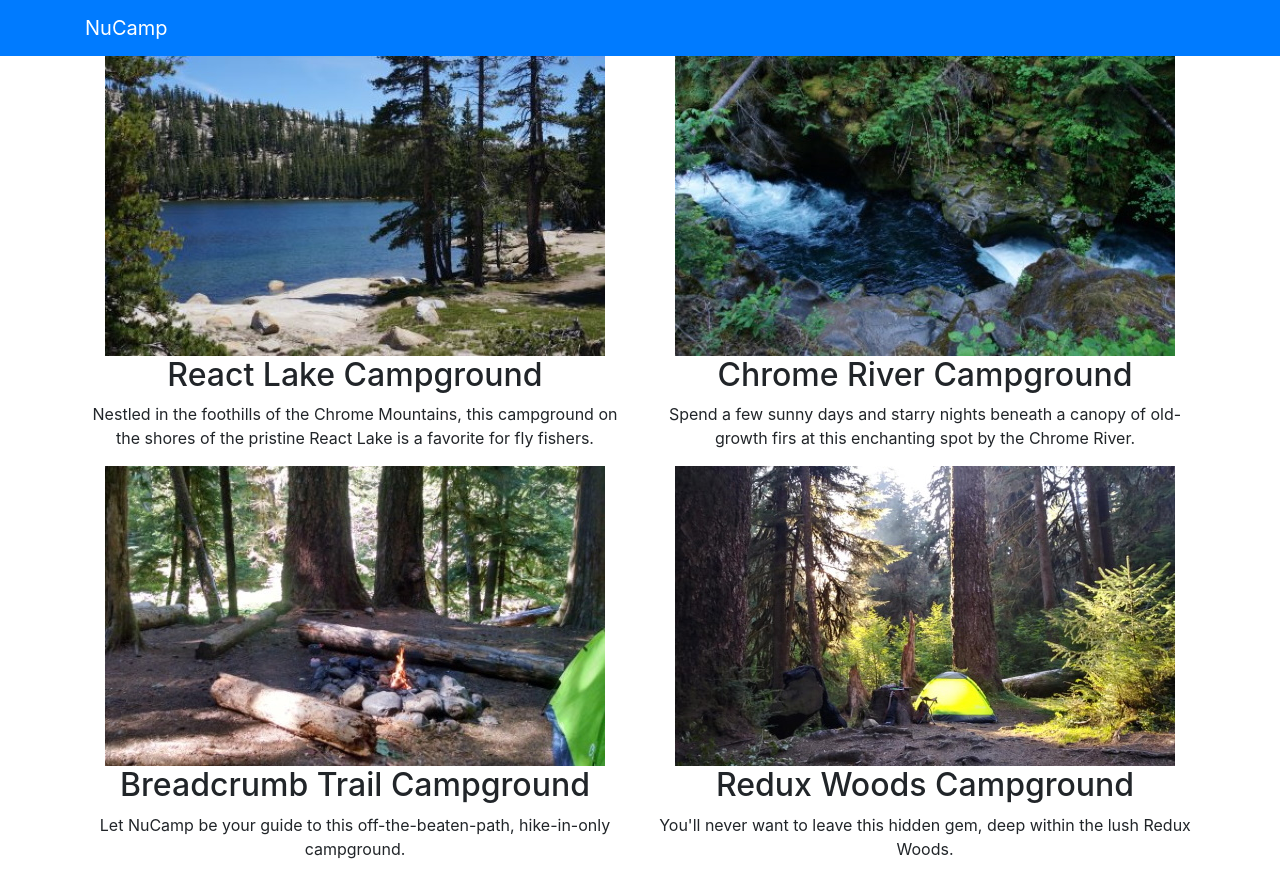
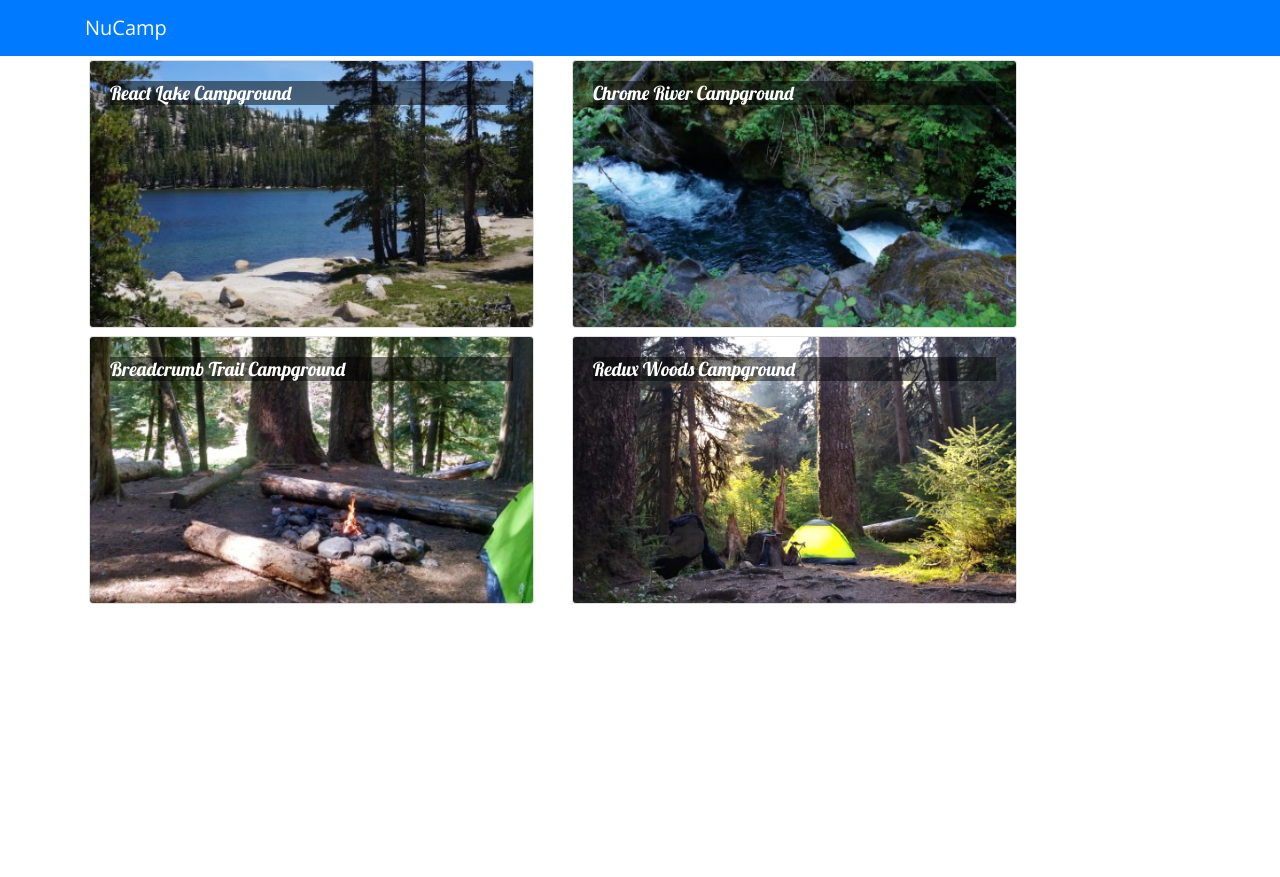
Before and after one commit to bowen227/React_NewCampSite, a React (Create React App) app: page / in a window 1280 px wide. After the commit the page ends 800 px from the top, so only its background shows below. Built offline with nearby package versions, Linux system fonts and the light colour scheme.

Commit message:
Moved state up, added new fonts, updated styles, added onClick to cards to display more information about the campsites

```diff
--- a/package.json
+++ b/package.json
@@ -13,6 +13,8 @@
     "react-popper": "1.3.6",
     "react-scripts": "4.0.3",
     "reactstrap": "8.5.1",
+    "typeface-lobster": "^1.1.13",
+    "typeface-open-sans": "^1.1.13",
     "web-vitals": "^1.0.1"
   },
   "scripts": {
--- a/src/App.css
+++ b/src/App.css
@@ -1,38 +1,13 @@
-.App {
-  text-align: center;
+
+body {
+  font-family: "Open Sans", sans-serif;
 }
 
-.App-logo {
-  height: 40vmin;
-  pointer-events: none;
+.card-title {
+  font: 500 1.2rem "Lobster", cursive;
 }
 
-@media (prefers-reduced-motion: no-preference) {
-  .App-logo {
-    animation: App-logo-spin infinite 20s linear;
-  }
+.card-img-overlay .card-title {
+  color: white;
+  background-color: rgba(0, 0, 0, 0.5);
 }
-
-.App-header {
-  background-color: #282c34;
-  min-height: 100vh;
-  display: flex;
-  flex-direction: column;
-  align-items: center;
-  justify-content: center;
-  font-size: calc(10px + 2vmin);
-  color: white;
-}
-
-.App-link {
-  color: #61dafb;
-}
-
-@keyframes App-logo-spin {
-  from {
-    transform: rotate(0deg);
-  }
-  to {
-    transform: rotate(360deg);
-  }
-}
--- a/src/App.js
+++ b/src/App.js
@@ -2,8 +2,15 @@
 import { Component } from 'react';
 import { Navbar, NavbarBrand } from 'reactstrap';
 import Directory from './components/DirectoryComponent';
+import { CAMPSITES } from './shared/campsites';
 
 class App extends Component {
+    constructor(props) {
+        super(props);
+        this.state = {
+            campsites: CAMPSITES
+        };
+    }
     render() {
         return (
             <div className="App">
@@ -12,7 +19,7 @@
                     <NavbarBrand href="/">NuCamp</NavbarBrand>
                 </div>
                 </Navbar>
-                <Directory />
+                <Directory campsites={this.state.campsites} />
             </div>
         );
     }
--- a/src/components/DirectoryComponent.js
+++ b/src/components/DirectoryComponent.js
@@ -1,49 +1,42 @@
 import { Component } from 'react';
+import { Card, CardImg, CardImgOverlay, CardText, CardBody, CardTitle } from 'reactstrap';
 
 class Directory extends Component {
     constructor(props) {
         super(props);
         this.state = {
-            campsites: [
-                {
-                    id: 0,
-                    name: 'React Lake Campground',
-                    image: 'assets/images/react-lake.jpg',
-                    elevation: 1233,
-                    description: "Nestled in the foothills of the Chrome Mountains, this campground on the shores of the pristine React Lake is a favorite for fly fishers."
-                },
-                {
-                  id: 1,
-                  name: 'Chrome River Campground ',
-                  image: 'assets/images/chrome-river.jpg',
-                  elevation: 877,
-                  description: "Spend a few sunny days and starry nights beneath a canopy of old-growth firs at this enchanting spot by the Chrome River."
-                },
-                {
-                    id: 2,
-                    name: 'Breadcrumb Trail Campground',
-                    image: 'assets/images/breadcrumb-trail.jpg',
-                    elevation: 2901,
-                    description: "Let NuCamp be your guide to this off-the-beaten-path, hike-in-only campground."
-                },
-                {
-                    id: 3,
-                    name: 'Redux Woods Campground',
-                    image: 'assets/images/redux-woods.jpg',
-                    elevation: 42,
-                    description: "You'll never want to leave this hidden gem, deep within the lush Redux Woods."
-                }
-            ]
+            selectedCampsite: null
         };
     }
 
+    onCampsiteSelect(campsite) {
+        this.setState({selectedCampsite: campsite});
+    }
+
+    renderSelectedCampsite(campsite) {
+        if (campsite) {
+            return (
+                <Card>
+                    <CardImg top src={campsite.image} alt={campsite.name} />
+                    <CardTitle>{campsite.name}</CardTitle>
+                    <CardText>{campsite.description}</CardText>
+                </Card>
+            );
+        }
+
+        return <div />;
+    }
+
     render() {
-        const directory = this.state.campsites.map(campsite => {
+        const directory = this.props.campsites.map(campsite => {
             return (
-                <div key={campsite.id} className="col">
-                    <img src={campsite.image} alt={campsite.name}></img>
-                    <h2>{campsite.name}</h2>
-                    <p>{campsite.description}</p>
+                <div key={campsite.id} className="col-md-5 m-1">
+                    <Card onClick={() => this.onCampsiteSelect(campsite)}>
+                        <CardImg width="100%" src={campsite.image} alt={campsite.name} />
+                        <CardImgOverlay>
+                            <CardTitle>{campsite.name}</CardTitle>
+                        </CardImgOverlay>
+                    </Card>
                 </div>
             );
         });
@@ -53,6 +46,11 @@
                 <div className="row">
                     {directory}
                 </div>
+                <div className="row">
+                    <div className="col-md-5 m-1">
+                        {this.renderSelectedCampsite(this.state.selectedCampsite)}
+                    </div>
+                </div>
             </div>
         );
     }
--- a/src/index.js
+++ b/src/index.js
@@ -1,9 +1,11 @@
 import React from 'react';
 import ReactDOM from 'react-dom';
 import './index.css';
-import App from './App';
 import reportWebVitals from './reportWebVitals';
 import 'bootstrap/dist/css/bootstrap.min.css';
+import 'typeface-lobster';
+import 'typeface-open-sans';
+import App from './App';
 
 
 ReactDOM.render(
--- /dev/null
+++ b/src/shared/campsites.js
@@ -0,0 +1,178 @@
+export const CAMPSITES = [
+    {
+        id: 0,
+        name: 'React Lake Campground',
+        image: 'assets/images/react-lake.jpg',
+        elevation: 1233,
+        description: "Nestled in the foothills of the Chrome Mountains, this campground on the shores of the pristine React Lake is a favorite for fly fishers.",
+        comments: [
+            {
+                id: 0,
+                rating: 5,
+                text: "What a magnificent view!",
+                author: "Tinus Lorvaldes",
+                date: "2018-10-25T16:30Z"
+            },
+            {
+                id: 1,
+                rating: 4,
+                text: "The campground was beautiful, but the bugs could bite sometimes.",
+                author: "Brennen Ech",
+                date: "2017-06-17T03:33Z"
+            },
+            {
+                id: 2,
+                rating: 5,
+                text: "I caught a world-record-breaking trout here on my last visit.",
+                author: "McKenzie Sebastian",
+                date: "2019-02-18T18:12Z"
+            },
+            {
+                id: 3,
+                rating: 5,
+                text: "A wonderful place to reconnect with nature.",
+                author: "Jordan Runn",
+                date: "2019-08-04T20:11Z"
+            },
+            {
+                id: 4,
+                rating: 4,
+                text: "The stars at night were magnificent!",
+                author: "Ann Dabramov",
+                date: "2018-07-23T19:44Z"
+            }
+        ]
+    },
+    {
+        id: 1,
+        name:'Chrome River Campground ',
+        image: 'assets/images/chrome-river.jpg',
+        elevation: 877,
+        description: "Spend a few sunny days and starry nights beneath a canopy of old-growth firs at this enchanting spot by the Chrome River.",
+        comments: [
+            {
+                id: 0,
+                rating: 5,
+                text: "What a magnificent view!",
+                author: "Tinus Lorvaldes",
+                date: "2018-10-25T16:30Z"
+            },
+            {
+                id: 1,
+                rating: 4,
+                text: "The campground was beautiful, but the bugs could bite sometimes.",
+                author: "Brennen Ech",
+                date: "2017-06-17T03:33Z"
+            },
+            {
+                id: 2,
+                rating: 5,
+                text: "I caught a world-record-breaking trout here on my last visit.",
+                author: "McKenzie Sebastian",
+                date: "2019-02-18T18:12Z"
+            },
+            {
+                id: 3,
+                rating: 5,
+                text: "A wonderful place to reconnect with nature.",
+                author: "Jordan Runn",
+                date: "2019-08-04T20:11Z"
+            },
+            {
+                id: 4,
+                rating: 4,
+                text: "The stars at night were magnificent!",
+                author: "Ann Dabramov",
+                date: "2018-07-23T19:44Z"
+            }
+        ]
+    },
+    {
+        id: 2,
+        name:'Breadcrumb Trail Campground',
+        image: 'assets/images/breadcrumb-trail.jpg',
+        elevation: 2901,
+        description: "Let NuCamp be your guide to this off-the-beaten-path, hike-in-only campground.",
+        comments: [
+            {
+                id: 0,
+                rating: 5,
+                text: "What a magnificent view!",
+                author: "Tinus Lorvaldes",
+                date: "2018-10-25T16:30Z"
+            },
+            {
+                id: 1,
+                rating: 4,
+                text: "The campground was beautiful, but the bugs could bite sometimes.",
+                author: "Brennen Ech",
+                date: "2017-06-17T03:33Z"
+            },
+            {
+                id: 2,
+                rating: 5,
+                text: "I caught a world-record-breaking trout here on my last visit.",
+                author: "McKenzie Sebastian",
+                date: "2019-02-18T18:12Z"
+            },
+            {
+                id: 3,
+                rating: 5,
+                text: "A wonderful place to reconnect with nature.",
+                author: "Jordan Runn",
+                date: "2019-08-04T20:11Z"
+            },
+            {
+                id: 4,
+                rating: 4,
+                text: "The stars at night were magnificent!",
+                author: "Ann Dabramov",
+                date: "2018-07-23T19:44Z"
+            }
+        ]
+    },
+    {
+        id: 3,
+        name:'Redux Woods Campground',
+        image: 'assets/images/redux-woods.jpg',
+        elevation: 42,
+        description: "You'll never want to leave this hidden gem, deep within the lush Redux Woods.",
+        comments: [
+            {
+                id: 0,
+                rating: 5,
+                text: "What a magnificent view!",
+                author: "Tinus Lorvaldes",
+                date: "2018-10-25T16:30Z"
+            },
+            {
+                id: 1,
+                rating: 4,
+                text: "The campground was beautiful, but the bugs could bite sometimes.",
+                author: "Brennen Ech",
+                date: "2017-06-17T03:33Z"
+            },
+            {
+                id: 2,
+                rating: 5,
+                text: "I caught a world-record-breaking trout here on my last visit.",
+                author: "McKenzie Sebastian",
+                date: "2019-02-18T18:12Z"
+            },
+            {
+                id: 3,
+                rating: 5,
+                text: "A wonderful place to reconnect with nature.",
+                author: "Jordan Runn",
+                date: "2019-08-04T20:11Z"
+            },
+            {
+                id: 4,
+                rating: 4,
+                text: "The stars at night were magnificent!",
+                author: "Ann Dabramov",
+                date: "2018-07-23T19:44Z"
+            }
+        ]
+    }
+];
```
Also changed, not shown: 1 other file (tests, documents, lock files or other folders).
